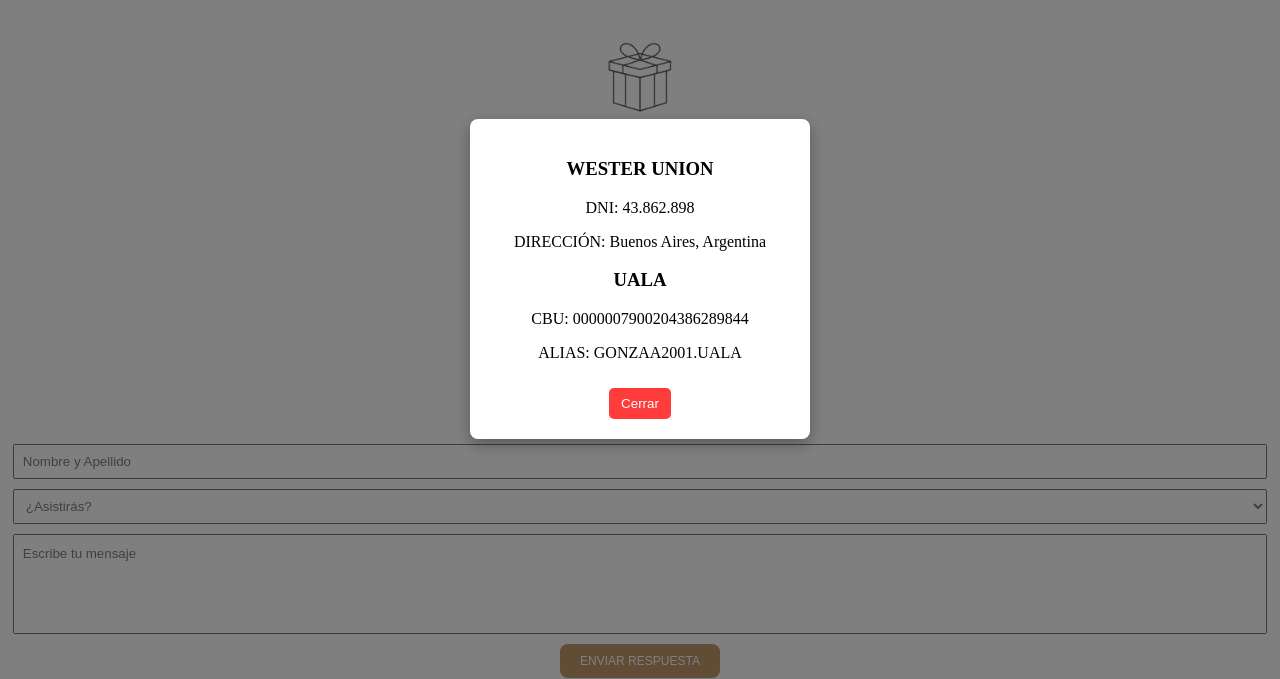
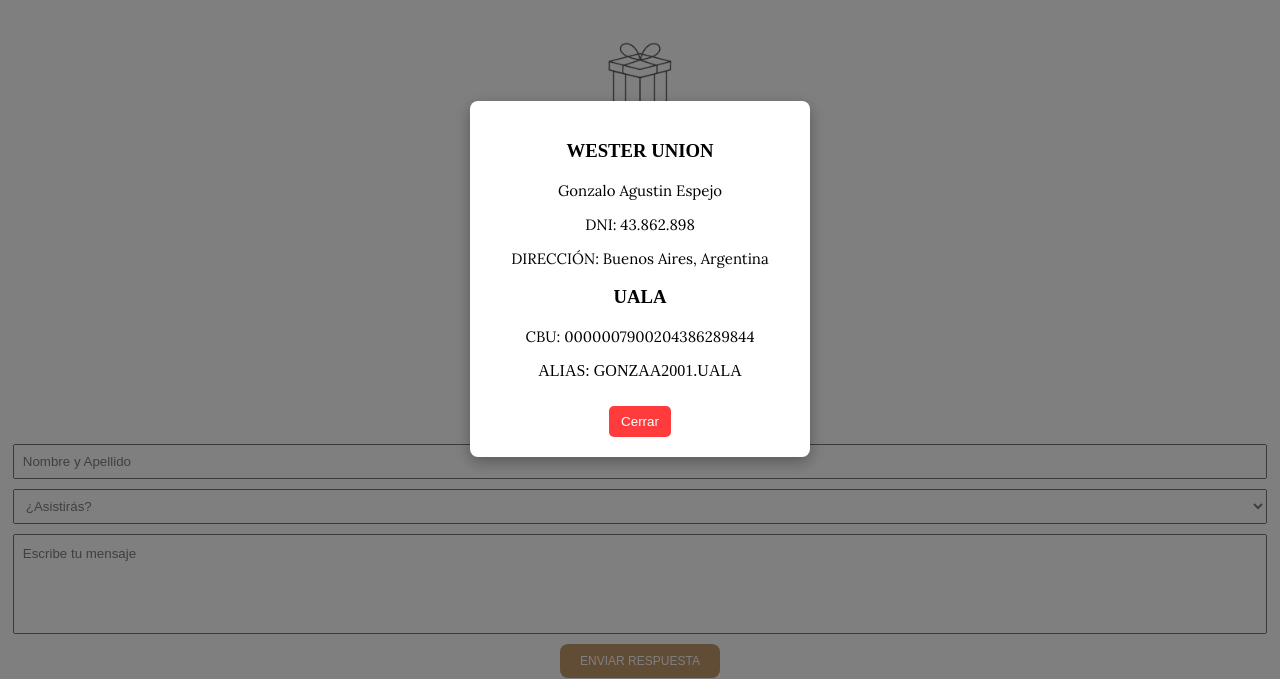
Before and after one commit to alejoaguero/casamientojazygonza, a plain HTML site: page index.html in a window 1280 px wide. Both pictures are taken after a click on the button "VER DATOS BANCARIOS". Shown: the part 3129-3808 px from the top of the page. Drawn offline with nearby package versions, Linux system fonts and the light colour scheme.

Commit message:
cambio del pop up

```diff
--- a/index.html
+++ b/index.html
@@ -16,7 +16,7 @@
             <div class="seccion-primary">
                 <h1 class="letter-title">Nos casamos</h1>
                 <h3 class="letter-subtitle">JAZMIN & GONZALO</h3>
-                <div></div> <!--flecha desplaza abajo-->
+                <div></div> <!--flecha desplaza a bajo-->
             </div>
             <!-- Invitación y cuenta regresiva-->
             <div>
@@ -152,10 +152,11 @@
         <div class="popup-overlay" id="popup">
             <div class="popup-content">
                 <h3>WESTER UNION</h3>
-                <p>DNI: 43.862.898</p>
-                <P>DIRECCIÓN: Buenos Aires, Argentina</P>
+                <p class="text-popup">Gonzalo Agustin Espejo</p>
+                <p class="text-popup">DNI: 43.862.898</p>
+                <P class="text-popup">DIRECCIÓN: Buenos Aires, Argentina</P>
                 <h3>UALA</h3>
-                <p>CBU: 0000007900204386289844</p>
+                <p class="text-popup">CBU: 0000007900204386289844</p>
                 <p>ALIAS: GONZAA2001.UALA</p>
                 <button class="close-btn" onclick="closePopup()">Cerrar</button>
             </div>
--- a/main.css
+++ b/main.css
@@ -447,7 +447,17 @@
     transform: scale(1);
 }
 
+.text-popup-title{
+    font-family: 'Raleway', serif;
+}
 
+.text-popup{
+    font-family: 'Lora',serif;
+    font-size: 15px;
+}
+
+
+/* Dresscode */
 .dresscode{
     display: grid;
     grid-template-columns: repeat(3,50px);
```
